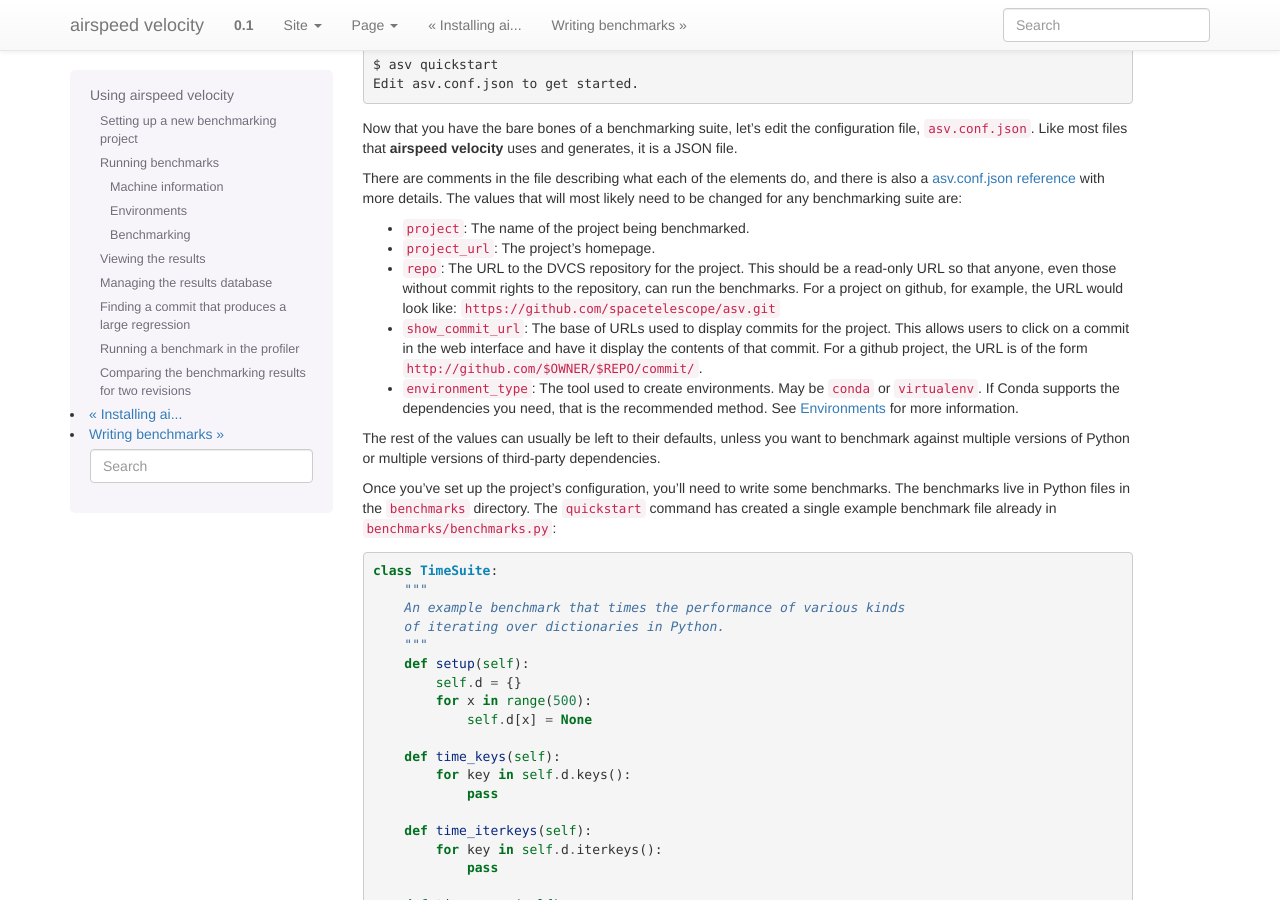
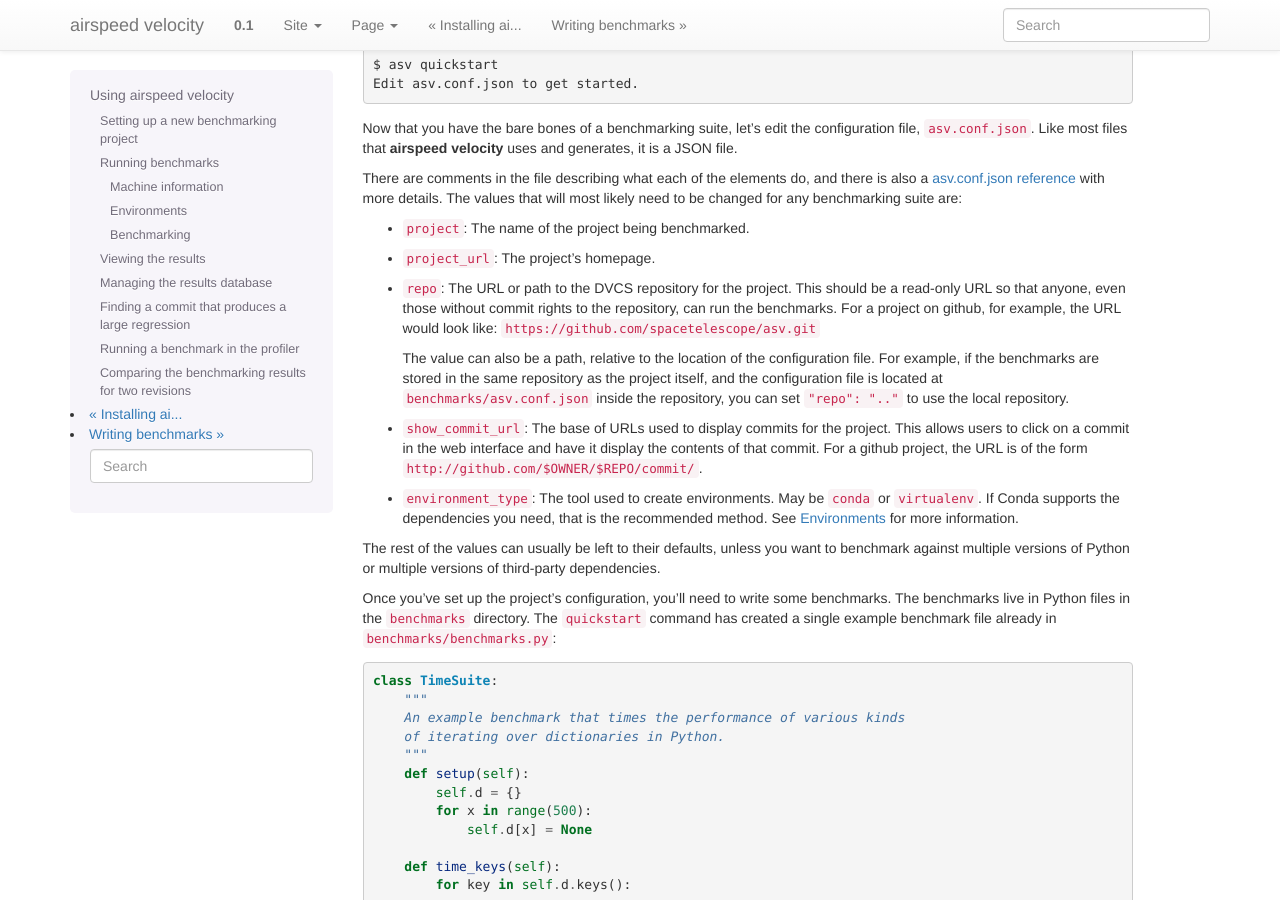
Before and after one commit to airspeed-velocity/asv, a Sphinx documentation site: the page built from docs/source/using.rst, in a window 1280 px wide and 900 px high, scrolled down 401 px. Built offline with Sphinx 7.4.7, drawn with Linux system fonts in a browser that asks for light colours.

Commit message:
Document that 'repo' config value can also be a relative path

```diff
--- a/docs/source/asv.conf.json.rst
+++ b/docs/source/asv.conf.json.rst
@@ -20,6 +20,12 @@
 ``repo``
 --------
 The URL to the repository for the project.
+
+The value can also be a path, relative to the location of the
+configuration file. For example, if the benchmarks are stored in the
+same repository as the project itself, and the configuration file is
+located at ``benchmarks/asv.conf.json`` inside the repository, you can
+set ``"repo": ".."`` to use the local repository.
 
 Currently, only ``git`` and ``hg`` repositories are supported, so this must be
 a URL that ``git`` or ``hg`` know how to clone from, for example:
--- a/docs/source/using.rst
+++ b/docs/source/using.rst
@@ -45,11 +45,17 @@
 
 - ``project_url``: The project's homepage.
 
-- ``repo``: The URL to the DVCS repository for the project.  This
+- ``repo``: The URL or path to the DVCS repository for the project.  This
   should be a read-only URL so that anyone, even those without commit
   rights to the repository, can run the benchmarks.  For a project on
   github, for example, the URL would look like:
   ``https://github.com/spacetelescope/asv.git``
+
+  The value can also be a path, relative to the location of the
+  configuration file. For example, if the benchmarks are stored
+  in the same repository as the project itself, and the configuration
+  file is located at ``benchmarks/asv.conf.json`` inside the repository,
+  you can set ``"repo": ".."`` to use the local repository.
 
 - ``show_commit_url``: The base of URLs used to display commits for
   the project.  This allows users to click on a commit in the web
```
